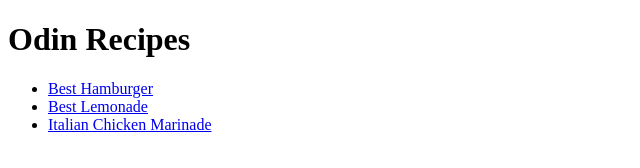
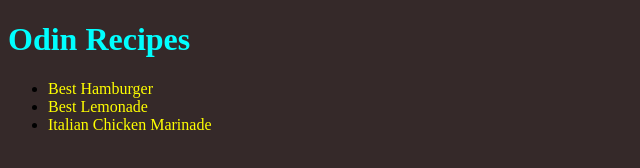
Before and after one commit to Kiori2557/odin_recipes, a plain HTML site: page index.html in a window 1280 px wide. Shown: the whole page, without its empty margins (0-640 px from the left). Drawn offline with Linux system fonts and the light colour scheme.

Commit message:
add basic style to index.html

```diff
--- a/index.html
+++ b/index.html
@@ -5,6 +5,7 @@
     <meta http-equiv="X-UA-Compatible" content="IE=edge" />
     <meta name="viewport" content="width=device-width, initial-scale=1.0" />
     <title>Odin Recipes</title>
+    <link rel="stylesheet" href="style.css" />
   </head>
   <body>
     <h1>Odin Recipes</h1>
--- /dev/null
+++ b/style.css
@@ -0,0 +1,11 @@
+h1{
+    color: aqua;
+    font-weight: bold;
+}
+*{
+    background-color: rgb(53, 41, 41);
+}
+li a{
+    text-decoration: none;
+    color: yellow;
+}
```
